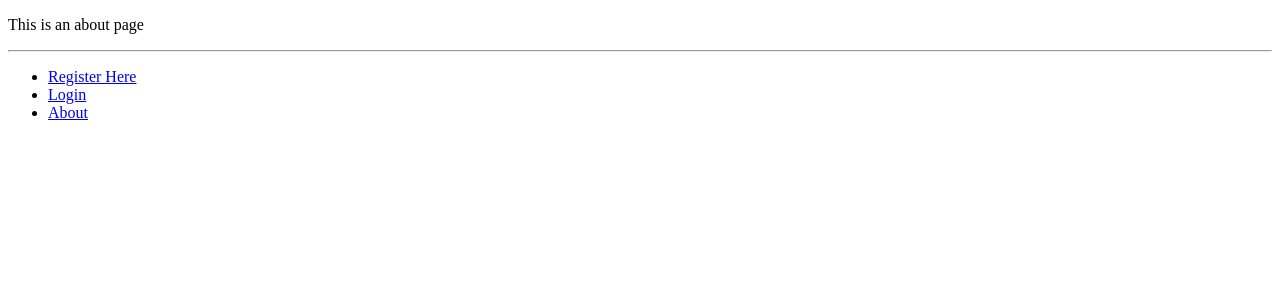
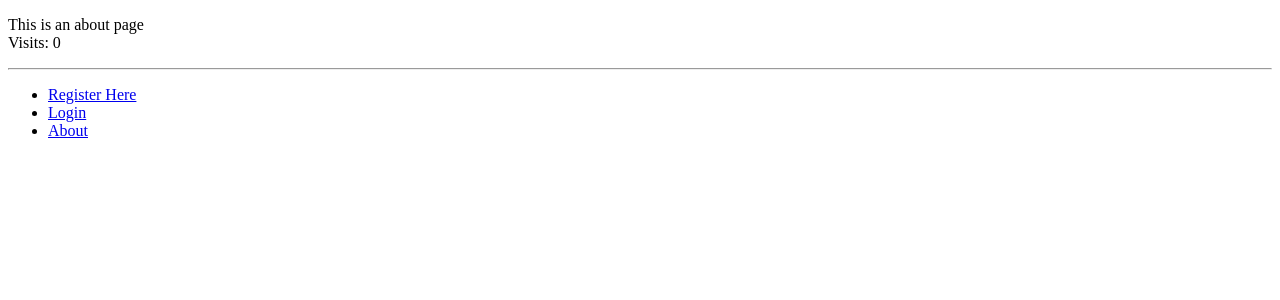
Before and after one commit to TeppieC/tangowithdjangopractice, a Django app: page /rango/about/ in a window 1280 px wide. Shown: the top 300 px of the page. Run offline with Django 3.2, Linux system fonts and the light colour scheme.

Commit message:
finished chap11 cookies

```diff
--- a/rango/views.py
+++ b/rango/views.py
@@ -27,46 +27,47 @@ def index(request):
 	most_viewed_pages = Page.objects.order_by('-views')[:5]
 	context_dict = {'categories': category_list, 'pages':most_viewed_pages}
 
-	# Get the number of visits to the site.
-	# We use the COOKIES.get() function to obtain the visits cookie.
-	# If the cookie exists, the value returned is casted to an integer.
-	# If the cookie doesn't exist, we default to zero and cast that.
-	visits = int(request.COOKIES.get('visits', '1'))
+	visits = request.session.get('visits') #request.session is a dictionary storing cookies
+	if not visits:
+		visits = 1
+	reset_last_visit_time = False
 
-	reset_last_visit_time = False
-	response = render(request, 'rango/index.html', context_dict)
-	# Does the cookie last_visit exist?
-	if 'last_visit' in request.COOKIES:
-		# Yes it does! Get the cookie's value.
-		last_visit = request.COOKIES['last_visit']
-		# Cast the value to a Python date/time object.
+	last_visit = request.session.get('last_visit') # create a bool determines if need to reset the cookies?
+	if last_visit:
 		last_visit_time = datetime.strptime(last_visit[:-7], "%Y-%m-%d %H:%M:%S")
 
-		# If it's been more than a day since the last visit...
-		if (datetime.now() - last_visit_time).days > 0:
+		if (datetime.now() - last_visit_time).seconds > 0:
+			# ...reassign the value of the cookie to +1 of what it was before...
 			visits = visits + 1
-			# ...and flag that the cookie last visit needs to be updated
+			# ...and update the last visit cookie, too.
 			reset_last_visit_time = True
 	else:
-		# Cookie last_visit doesn't exist, so flag that it should be set.
+		# Cookie last_visit doesn't exist, so create it to the current date/time.
 		reset_last_visit_time = True
 
-		context_dict['visits'] = visits
+	if reset_last_visit_time:
+		request.session['last_visit'] = str(datetime.now())
+		request.session['visits'] = visits
+	context_dict['visits'] = visits
 
-		#Obtain our Response object early so we can add cookie information.
-		response = render(request, 'rango/index.html', context_dict)
 
-	if reset_last_visit_time:
-		response.set_cookie('last_visit', datetime.now())
-		response.set_cookie('visits', visits)
+	response = render(request,'rango/index.html', context_dict)
 
-	# Return response back to the user, updating any cookies that need changed.
 	return response
+
 
 #about view page
 def about(request):
-	return render(request, 'rango/about.html', {})
-	#return HttpResponse('Rango says it is the about page! <a href="/rango/">Index</a>')
+	# If the visits session varible exists, take it and use it.
+	# If it doesn't, we haven't visited the site so set the count to zero.
+	if request.session.get('visits'):
+	    count = request.session.get('visits')
+	else:
+	    count = 0
+
+	# remember to include the visit data
+	return render(request, 'rango/about.html', {'visits': count})
+		#return HttpResponse('Rango says it is the about page! <a href="/rango/">Index</a>')
 
 #category view page
 def category(request, category_name_slug):
--- a/templates/rango/about.html
+++ b/templates/rango/about.html
@@ -3,6 +3,7 @@
 {% block title %}About{% endblock %}
 {% block body_block %}
 <div>
-	<p>This is an about page </p>
+	<p>This is an about page <br/> Visits: {{visits}}
+	</p>
 </div>
 {% endblock %}
```
Also changed, not shown: db.sqlite3, 1 other file.
